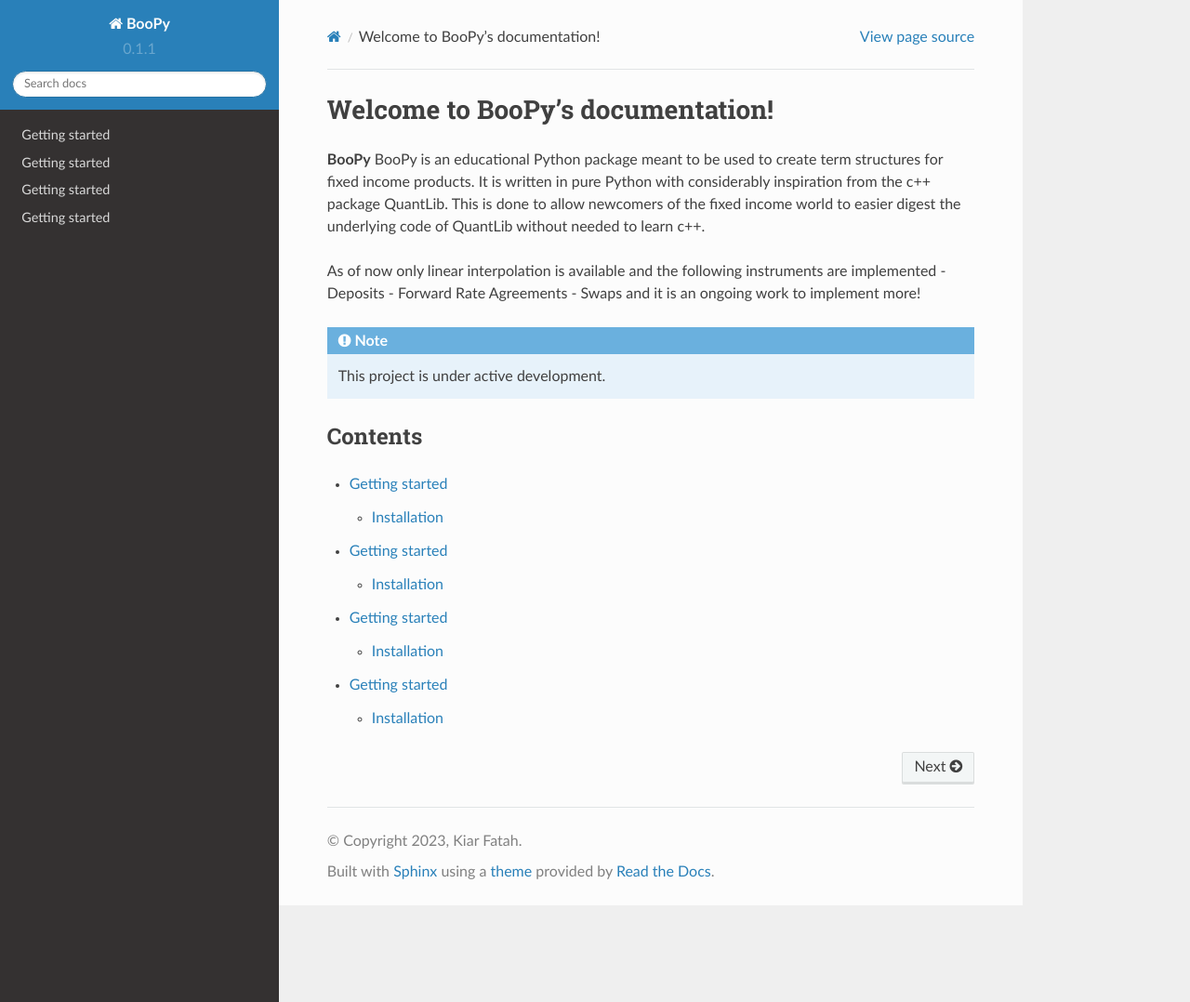
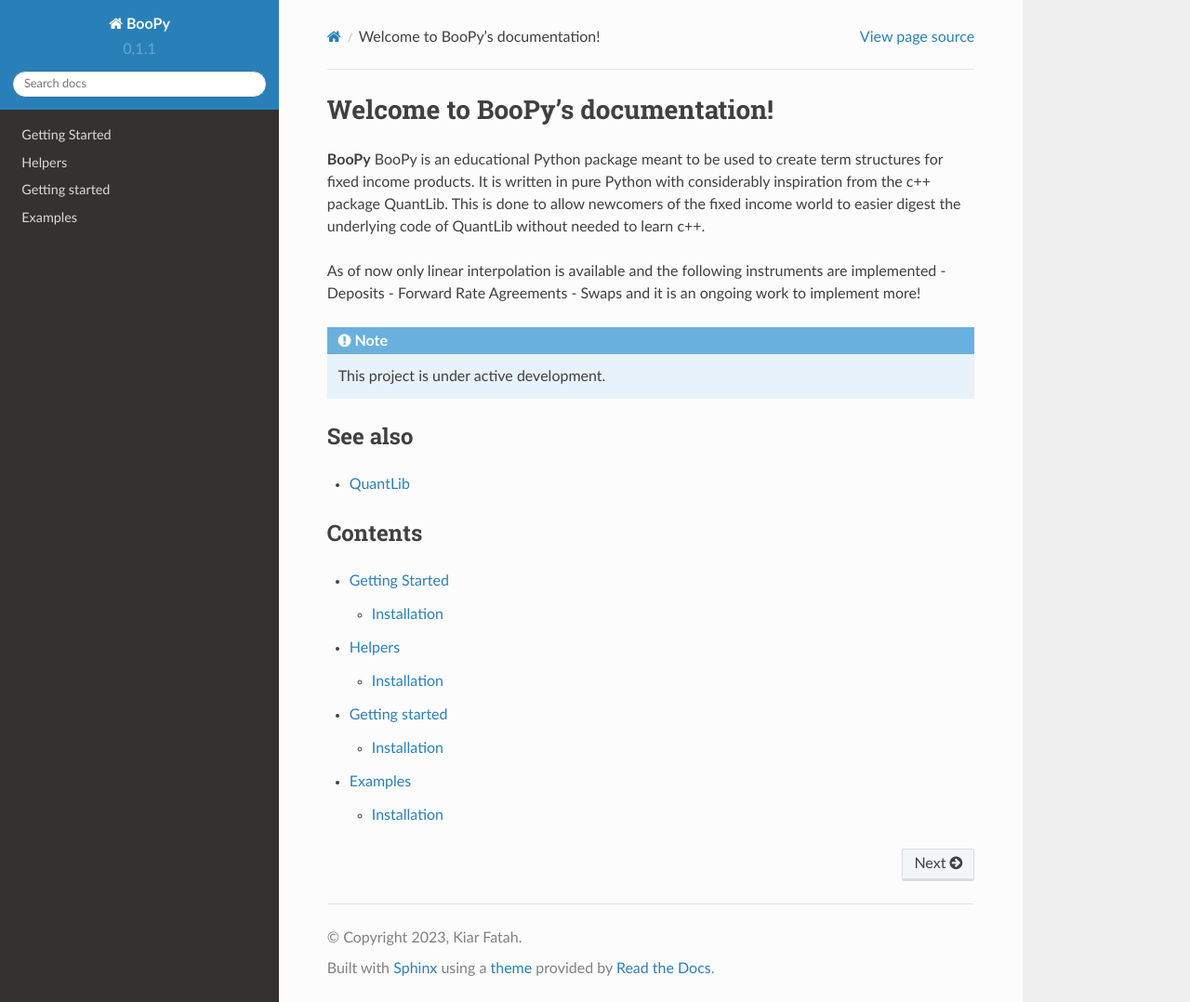
Before and after one commit to anshikjain18/boopy, a Sphinx documentation site: the page built from docs/source/index.rst, in a window 1280 px wide and 1078 px high. Shown: the whole window at 93% size. Built offline with Sphinx 7.4.7 and the Read the Docs theme 2.0.0, drawn with Linux system fonts in a browser that asks for light colours.

Commit message:
Adding new headers to docs.

```diff
--- a/docs/source/example.rst
+++ b/docs/source/example.rst
@@ -1,4 +1,4 @@
-Getting started
+Examples
 ===============
 
 Installation
--- a/docs/source/helpers.rst
+++ b/docs/source/helpers.rst
@@ -1,4 +1,4 @@
-Getting started
+Helpers
 ===============
 
 Installation
--- a/docs/source/index.rst
+++ b/docs/source/index.rst
@@ -14,6 +14,10 @@
 
    This project is under active development.
 
+See also
+--------
+* `QuantLib <https://github.com/lballabio/QuantLib>`_
+
 Contents
 --------
 
--- a/docs/source/quickstart.rst
+++ b/docs/source/quickstart.rst
@@ -1,4 +1,4 @@
-Getting started
+Getting Started
 ===============
 
 Installation
```
